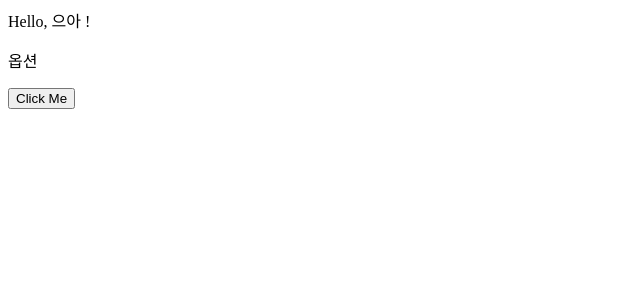
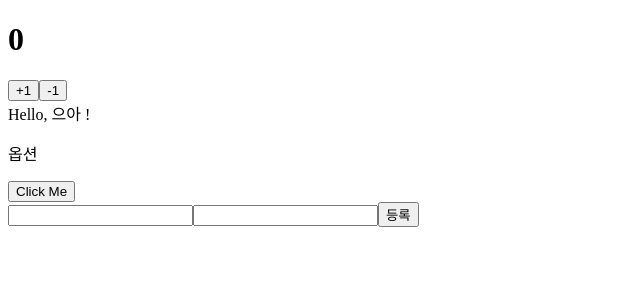
Before and after one commit to MIDUBANG/MIDUBANG-FRONT, a React (Create React App) app: page / in a window 1280 px wide. Shown: the top 300 px of the page, without its empty margins (0-640 px from the left). Built offline with nearby package versions, Linux system fonts and the light colour scheme.

Commit message:
🧪 : TS 참고 코드

```diff
--- a/src/App.tsx
+++ b/src/App.tsx
@@ -1,12 +1,34 @@
-import React from "react";
+import React, { useState } from "react";
 import Greetings from "./Greetings";
+import MyForm from "./MyForm";
 
 const App: React.FC = () => {
+  //useState를 사용 할 때 Generics 를 사용하지 않아도 알아서 타입을 유추하기 때문에 생략해도 상관없습니다.
+
+  const [count, setCount] = useState<number>(0);
+  const onIncrease = () => setCount(count + 1);
+  const onDecrease = () => setCount(count - 1);
+
+  // null일 수도 있고 아닐수도 있을때 Generics 를 활용하시면 좋습니다.
+  type Information = { name: string; description: string };
+  const [info, setInformation] = useState<Information | null>(null);
+
   const onClick = (name: string) => {
     console.log(`${name} `);
   };
 
-  return <Greetings name="으아" onClick={onClick} optional="옵션" />;
+  const onSubmit = (form: { name: string; description: string }) => {
+    console.log(form);
+  };
+  return (
+    <div>
+      <h1>{count}</h1>
+      <button onClick={onIncrease}>+1</button>
+      <button onClick={onDecrease}>-1</button>
+      <Greetings name="으아" onClick={onClick} optional="옵션" />
+      <MyForm onSubmit={onSubmit} />
+    </div>
+  );
 };
 
 export default App;
--- /dev/null
+++ b/src/MyForm.tsx
@@ -0,0 +1,41 @@
+import React, { useState } from "react";
+
+type MyFormProps = {
+  onSubmit: (form: { name: string; description: string }) => void;
+};
+
+function MyForm({ onSubmit }: MyFormProps) {
+  const [form, setForm] = useState({
+    name: "",
+    description: "",
+  });
+
+  const { name, description } = form;
+
+  const onChange = (e: React.ChangeEvent<HTMLInputElement>) => {
+    const { name, value } = e.target;
+    setForm({
+      ...form,
+      [name]: value,
+    });
+  };
+
+  const handleSubmit = (e: React.FormEvent<HTMLFormElement>) => {
+    e.preventDefault();
+    onSubmit(form);
+    setForm({
+      name: "",
+      description: "",
+    }); // 초기화
+  };
+
+  return (
+    <form onSubmit={handleSubmit}>
+      <input name="name" value={name} onChange={onChange} />
+      <input name="description" value={description} onChange={onChange} />
+      <button type="submit">등록</button>
+    </form>
+  );
+}
+
+export default MyForm;
```
